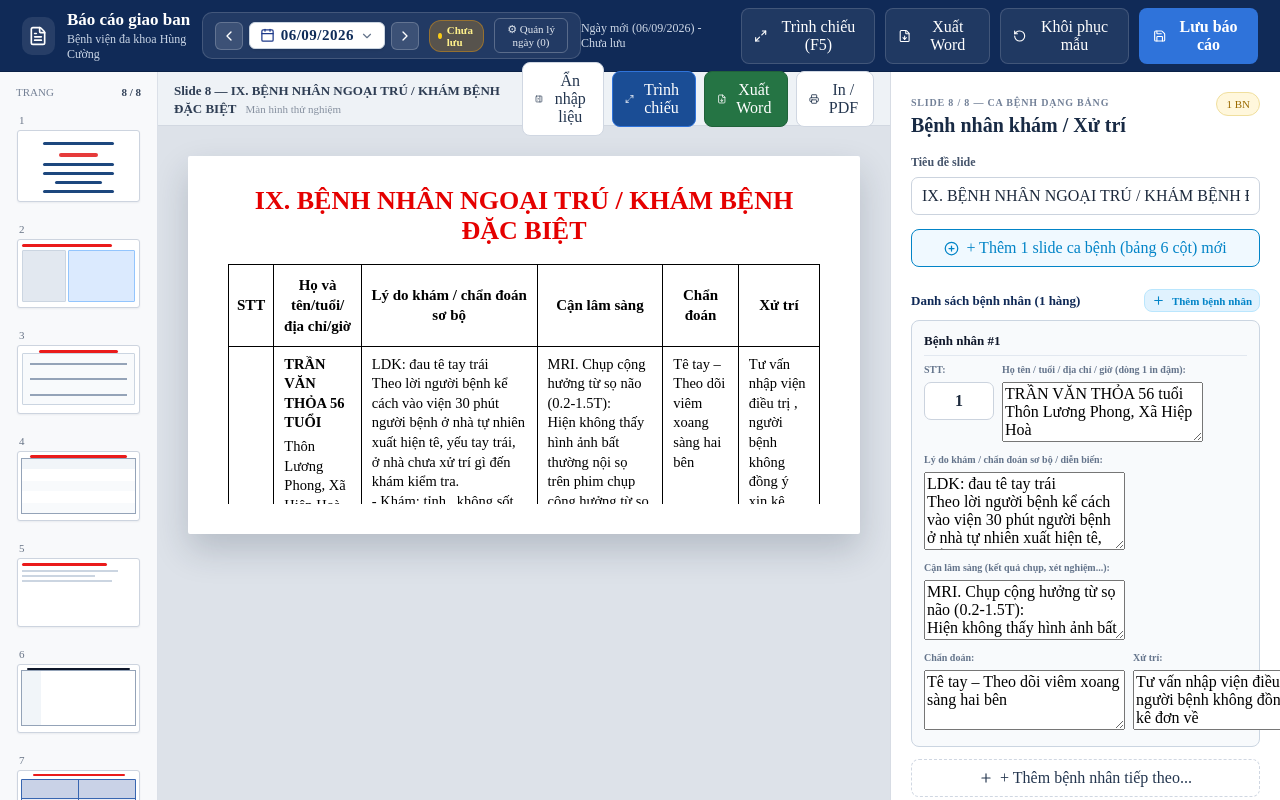
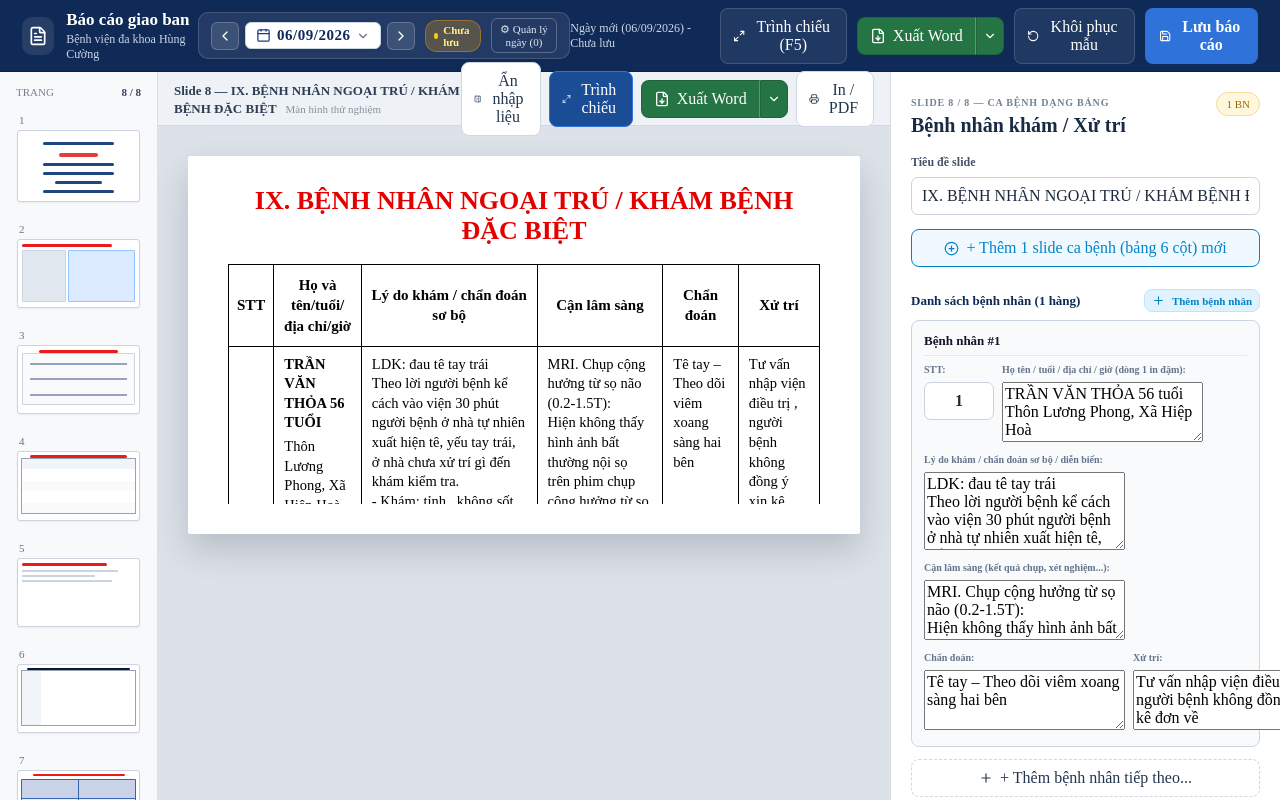
Before and after one commit to taidt1404/giao_ban_web, a React (Vite) app: page / in a window 1280 px wide. Shown: the top 800 px of the page. Built offline with nearby package versions, Linux system fonts and the light colour scheme.

Commit message:
feat(export): support continuous Word export mode to save paper

```diff
--- a/src/App.tsx
+++ b/src/App.tsx
@@ -30,6 +30,7 @@ import FreeTextSlidePreview from './components/FreeTextSlidePreview';
 import SoapSlidePreview from './components/SoapSlidePreview';
 import MonitoringSlidePreview from './components/MonitoringSlidePreview';
 import PatientCaseTableSlidePreview from './components/PatientCaseTableSlidePreview';
+import WordExportButton from './components/WordExportButton';
 import { defaultReport, type ReportData } from './data/defaultReport';
 import {
   defaultOutpatientReport,
@@ -514,7 +515,7 @@ export default function App() {
     setPatientCaseTableSlides(list);
   }
 
-  async function handleExportWord() {
+  async function handleExportWord(continuous: boolean = true) {
     try {
       setIsExporting(true);
       const { downloadGiaoBanWord } = await import('./utils/exportWord');
@@ -527,6 +528,7 @@ export default function App() {
         soapSlides,
         monitoring,
         patientCaseTableSlides,
+        { continuous },
       );
     } catch (err) {
       console.error('Lỗi xuất file Word:', err);
@@ -615,15 +617,11 @@ export default function App() {
             <Maximize2 size={16} />
             Trình chiếu (F5)
           </button>
-          <button
-            className="secondary-button word-btn"
-            onClick={handleExportWord}
-            disabled={isExporting}
-            title={`Tải toàn bộ báo cáo Word (${totalSlideCount} Slide)`}
-          >
-            {isExporting ? <Loader2 size={16} className="animate-spin" /> : <FileDown size={16} />}
-            Xuất Word
-          </button>
+          <WordExportButton
+            onExport={handleExportWord}
+            isExporting={isExporting}
+            totalSlideCount={totalSlideCount}
+          />
           <button className="secondary-button" onClick={handleReset}>
             <RotateCcw size={16} />
             Khôi phục mẫu
@@ -908,15 +906,11 @@ export default function App() {
                 <Maximize2 size={16} />
                 Trình chiếu
               </button>
-              <button
-                className="secondary-button word-btn"
-                onClick={handleExportWord}
-                disabled={isExporting}
-                title={`Tải toàn bộ báo cáo Word (${totalSlideCount} Slide)`}
-              >
-                {isExporting ? <Loader2 size={16} /> : <FileDown size={16} />}
-                Xuất Word
-              </button>
+              <WordExportButton
+                onExport={handleExportWord}
+                isExporting={isExporting}
+                totalSlideCount={totalSlideCount}
+              />
               <button className="secondary-button" onClick={() => window.print()}>
                 <Printer size={16} />
                 In / PDF
--- /dev/null
+++ b/src/components/WordExportButton.tsx
@@ -0,0 +1,114 @@
+import React, { useState, useRef, useEffect } from 'react';
+import { FileDown, Loader2, ChevronDown, FileText, Layers, Check } from 'lucide-react';
+
+interface WordExportButtonProps {
+  onExport: (continuous: boolean) => Promise<void>;
+  isExporting: boolean;
+  totalSlideCount?: number;
+  className?: string;
+}
+
+export const WordExportButton: React.FC<WordExportButtonProps> = ({
+  onExport,
+  isExporting,
+  totalSlideCount = 8,
+  className = '',
+}) => {
+  const [isOpen, setIsOpen] = useState(false);
+  const containerRef = useRef<HTMLDivElement>(null);
+
+  useEffect(() => {
+    function handleClickOutside(event: MouseEvent) {
+      if (containerRef.current && !containerRef.current.contains(event.target as Node)) {
+        setIsOpen(false);
+      }
+    }
+    if (isOpen) {
+      document.addEventListener('mousedown', handleClickOutside);
+    }
+    return () => {
+      document.removeEventListener('mousedown', handleClickOutside);
+    };
+  }, [isOpen]);
+
+  const handleMainClick = () => {
+    // Mặc định là in nối tiếp tiết kiệm giấy
+    onExport(true);
+  };
+
+  const handleSelectOption = (continuous: boolean) => {
+    setIsOpen(false);
+    onExport(continuous);
+  };
+
+  return (
+    <div className={`word-export-group ${className}`} ref={containerRef}>
+      <button
+        type="button"
+        className="secondary-button word-btn word-main-btn"
+        onClick={handleMainClick}
+        disabled={isExporting}
+        title="Tải toàn bộ báo cáo Word (In nối tiếp - Tiết kiệm giấy)"
+      >
+        {isExporting ? <Loader2 size={16} className="animate-spin" /> : <FileDown size={16} />}
+        <span>Xuất Word</span>
+      </button>
+
+      <button
+        type="button"
+        className={`secondary-button word-btn word-caret-btn ${isOpen ? 'active' : ''}`}
+        onClick={() => setIsOpen((prev) => !prev)}
+        disabled={isExporting}
+        title="Chọn kiểu định dạng trang xuất Word"
+        aria-expanded={isOpen}
+      >
+        <ChevronDown size={14} className={`caret-icon ${isOpen ? 'rotate-180' : ''}`} />
+      </button>
+
+      {isOpen && (
+        <div className="word-export-menu" role="menu">
+          <div className="word-menu-header">Tuỳ chọn trang in Word</div>
+          <button
+            type="button"
+            className="word-menu-item active"
+            onClick={() => handleSelectOption(true)}
+            role="menuitem"
+          >
+            <div className="word-item-icon">
+              <FileText size={16} className="text-success" />
+            </div>
+            <div className="word-item-content">
+              <div className="word-item-title">
+                <span>In nối tiếp (Tiết kiệm giấy)</span>
+                <span className="recommended-badge">Khuyên dùng</span>
+              </div>
+              <div className="word-item-desc">
+                Các mục nối liền, chỉ sang trang khi đầy A4 (~2-3 trang)
+              </div>
+            </div>
+            <Check size={16} className="word-item-check" />
+          </button>
+
+          <button
+            type="button"
+            className="word-menu-item"
+            onClick={() => handleSelectOption(false)}
+            role="menuitem"
+          >
+            <div className="word-item-icon">
+              <Layers size={16} />
+            </div>
+            <div className="word-item-content">
+              <div className="word-item-title">Mỗi slide 1 trang riêng</div>
+              <div className="word-item-desc">
+                Ngắt trang sau mỗi slide ({totalSlideCount} trang riêng biệt)
+              </div>
+            </div>
+          </button>
+        </div>
+      )}
+    </div>
+  );
+};
+
+export default WordExportButton;
--- a/src/styles.css
+++ b/src/styles.css
@@ -138,18 +138,150 @@ button { cursor: pointer; }
   background: #235fb3;
 }
 
-.word-btn {
+.word-btn, .topbar .word-btn {
   background: #257444;
   color: white;
   border: 1px solid #20623a;
 }
-.word-btn:hover {
+.word-btn:hover, .topbar .word-btn:hover {
   background: #1f5f37;
 }
 
-.word-btn:disabled {
+.word-btn:disabled, .topbar .word-btn:disabled {
   opacity: 0.6;
   cursor: not-allowed;
+}
+
+/* Word Export Split Button & Menu */
+.word-export-group {
+  position: relative;
+  display: inline-flex;
+  align-items: stretch;
+  border-radius: 8px;
+}
+
+.word-export-group .word-main-btn {
+  border-top-right-radius: 0;
+  border-bottom-right-radius: 0;
+  border-right: 1px solid rgba(255, 255, 255, 0.25);
+  white-space: nowrap;
+}
+
+.word-export-group .word-caret-btn {
+  border-top-left-radius: 0;
+  border-bottom-left-radius: 0;
+  padding-left: 6px;
+  padding-right: 6px;
+  min-width: 26px;
+  cursor: pointer;
+}
+
+.word-export-group .word-caret-btn .caret-icon {
+  transition: transform 0.2s ease;
+}
+
+.word-export-group .word-caret-btn .rotate-180 {
+  transform: rotate(180deg);
+}
+
+.word-export-menu {
+  position: absolute;
+  top: calc(100% + 6px);
+  right: 0;
+  min-width: 320px;
+  background: #ffffff;
+  border: 1px solid #d0d7e2;
+  border-radius: 10px;
+  box-shadow: 0 10px 25px -5px rgba(0, 0, 0, 0.15), 0 8px 10px -6px rgba(0, 0, 0, 0.1);
+  padding: 6px;
+  z-index: 1000;
+  animation: wordMenuFadeIn 0.15s ease-out;
+}
+
+@keyframes wordMenuFadeIn {
+  from {
+    opacity: 0;
+    transform: translateY(-4px);
+  }
+  to {
+    opacity: 1;
+    transform: translateY(0);
+  }
+}
+
+.word-menu-header {
+  font-size: 11px;
+  font-weight: 700;
+  text-transform: uppercase;
+  letter-spacing: 0.05em;
+  color: #64748b;
+  padding: 6px 10px 4px;
+  border-bottom: 1px solid #f1f5f9;
+  margin-bottom: 4px;
+}
+
+.word-menu-item {
+  width: 100%;
+  display: flex;
+  align-items: flex-start;
+  gap: 10px;
+  padding: 8px 10px;
+  border: none;
+  background: transparent;
+  border-radius: 6px;
+  cursor: pointer;
+  text-align: left;
+  transition: background-color 0.15s ease;
+}
+
+.word-menu-item:hover {
+  background: #f8fafc;
+}
+
+.word-menu-item.active {
+  background: #f0fdf4;
+}
+
+.word-item-icon {
+  margin-top: 2px;
+  color: #15803d;
+  flex-shrink: 0;
+}
+
+.word-item-content {
+  flex: 1;
+}
+
+.word-item-title {
+  display: flex;
+  align-items: center;
+  gap: 6px;
+  font-size: 13px;
+  font-weight: 600;
+  color: #1e293b;
+}
+
+.recommended-badge {
+  background: #dcfce7;
+  color: #15803d;
+  font-size: 10px;
+  font-weight: 700;
+  padding: 2px 6px;
+  border-radius: 9999px;
+  border: 1px solid #bbf7d0;
+}
+
+.word-item-desc {
+  font-size: 11px;
+  color: #64748b;
+  margin-top: 2px;
+  line-height: 1.35;
+}
+
+.word-item-check {
+  color: #16a34a;
+  margin-top: 2px;
+  flex-shrink: 0;
 }
 
 .right-panel { background: white; border-left: 1px solid #d7dce4; overflow: auto; }
```
Also changed, not shown: src/utils/exportWord.ts (+47 -12 lines).
